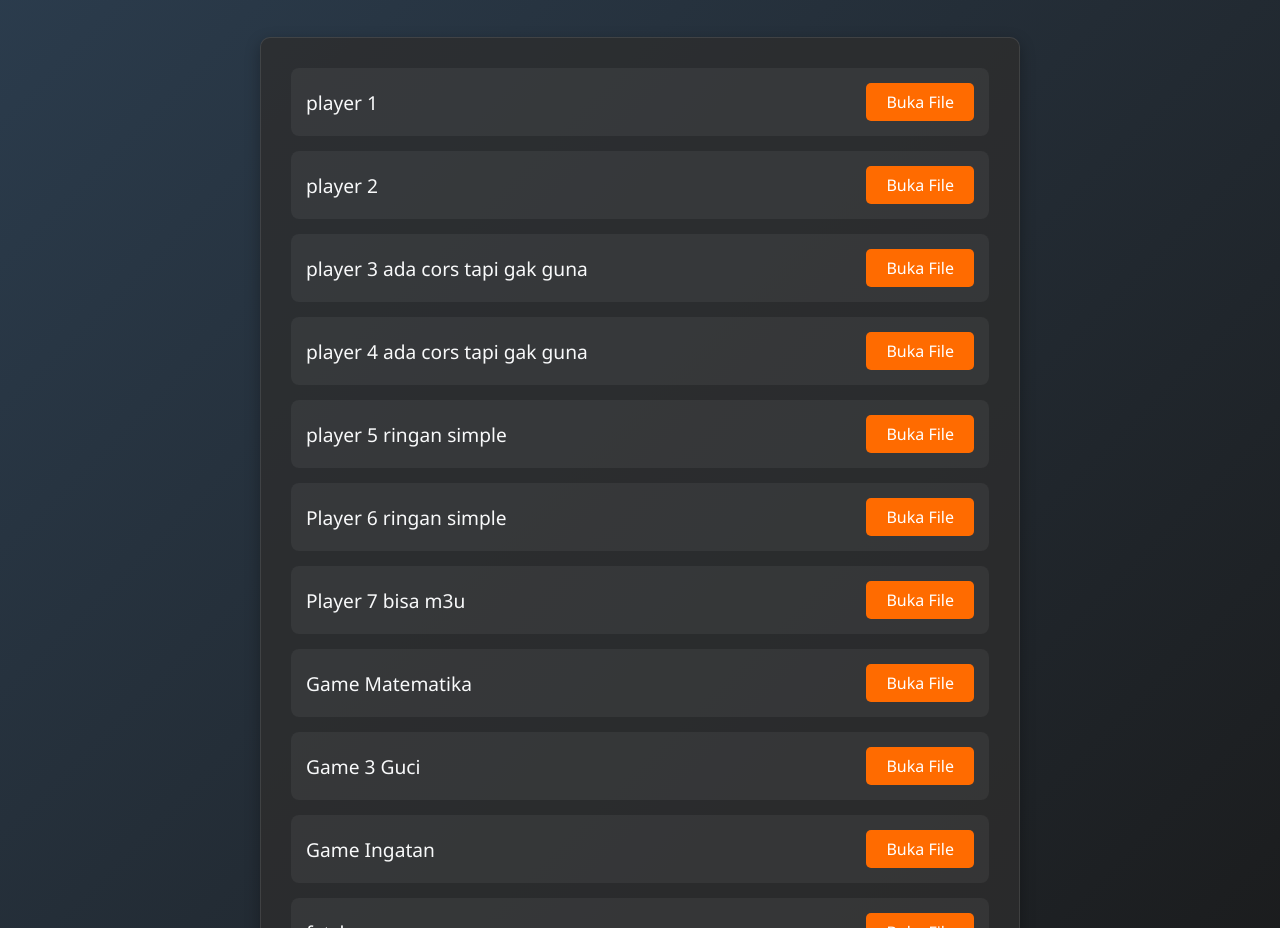
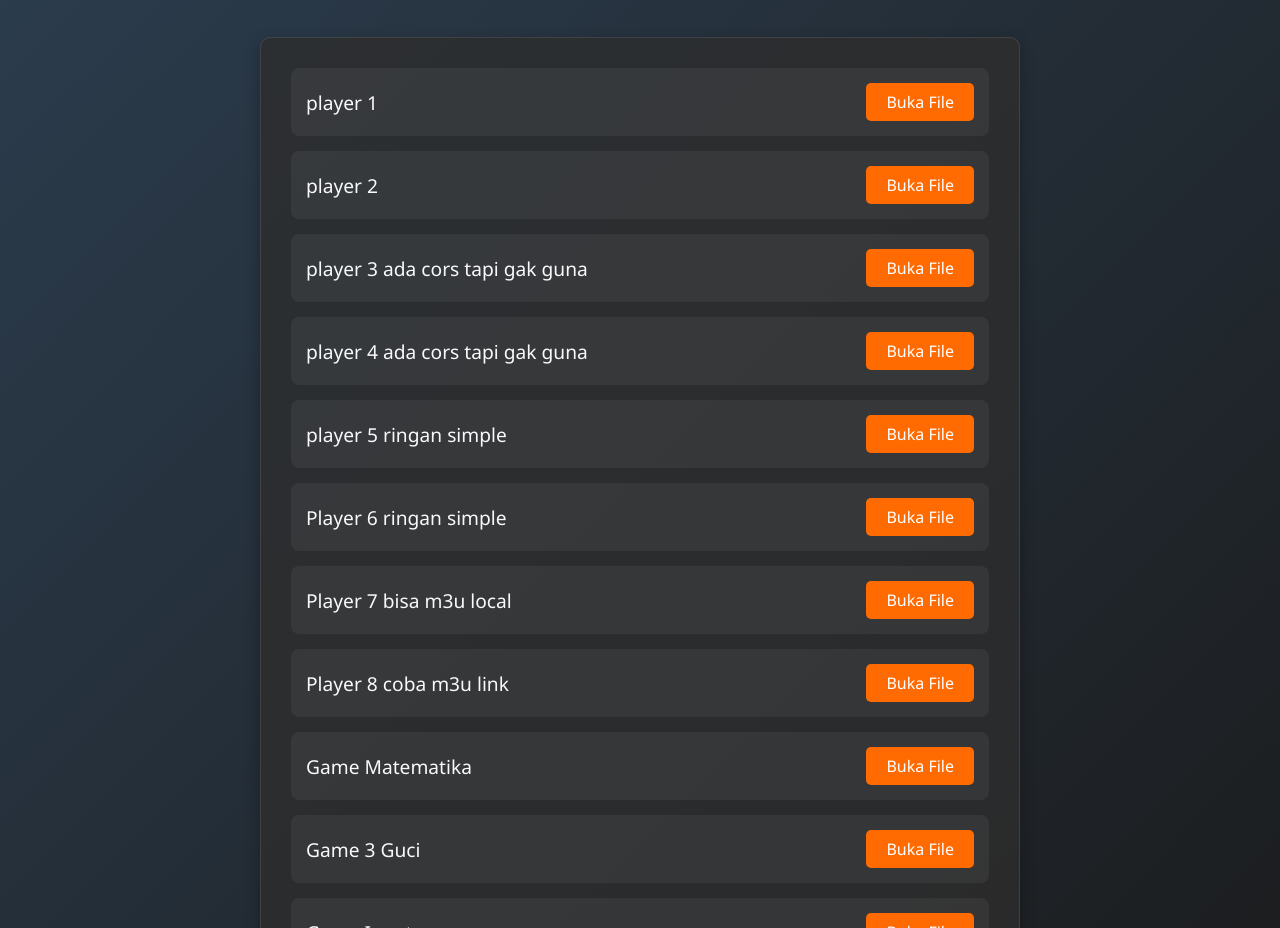
Before and after one commit to masukkannama/cobaweb, a plain HTML site: page index.html in a window 1280 px wide. Shown: the part 172-1100 px from the top of the page. Drawn offline with Linux system fonts and the light colour scheme.

Commit message:
Modify player entries in index.html
Updated player list and added new player entries.

```diff
--- a/index.html
+++ b/index.html
@@ -147,8 +147,13 @@
             </div>
 
             <div class="file-item">
-                <div class="file-name">Player 7 bisa m3u </div>
+                <div class="file-name">Player 7 bisa m3u local </div>
                 <a href="Player 7.html" class="file-link">Buka File</a>
+            </div>
+
+             <div class="file-item">
+                <div class="file-name">Player 8 coba m3u link </div>
+                <a href="Player 8.html" class="file-link">Buka File</a>
             </div>
 
               <div class="file-item">
```
